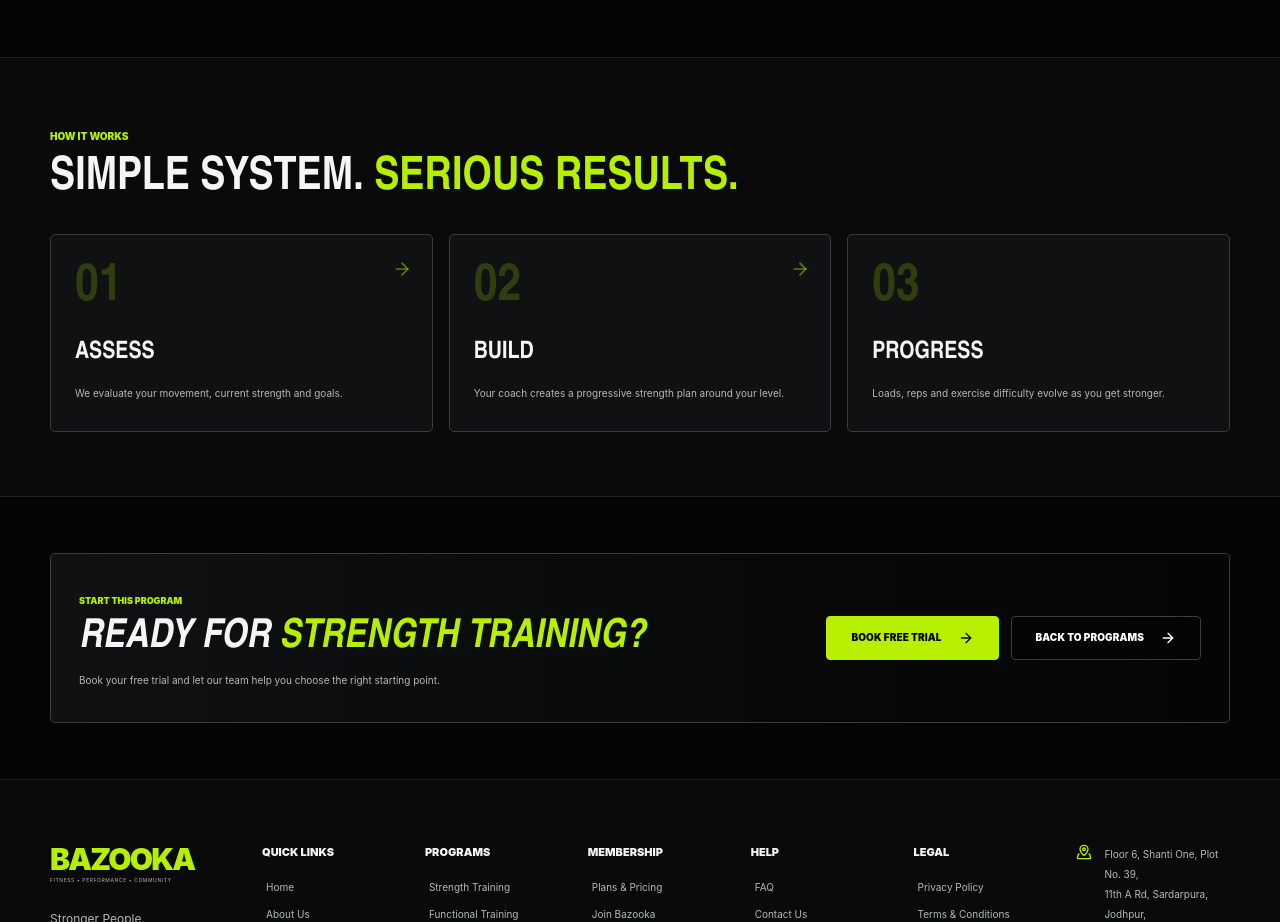
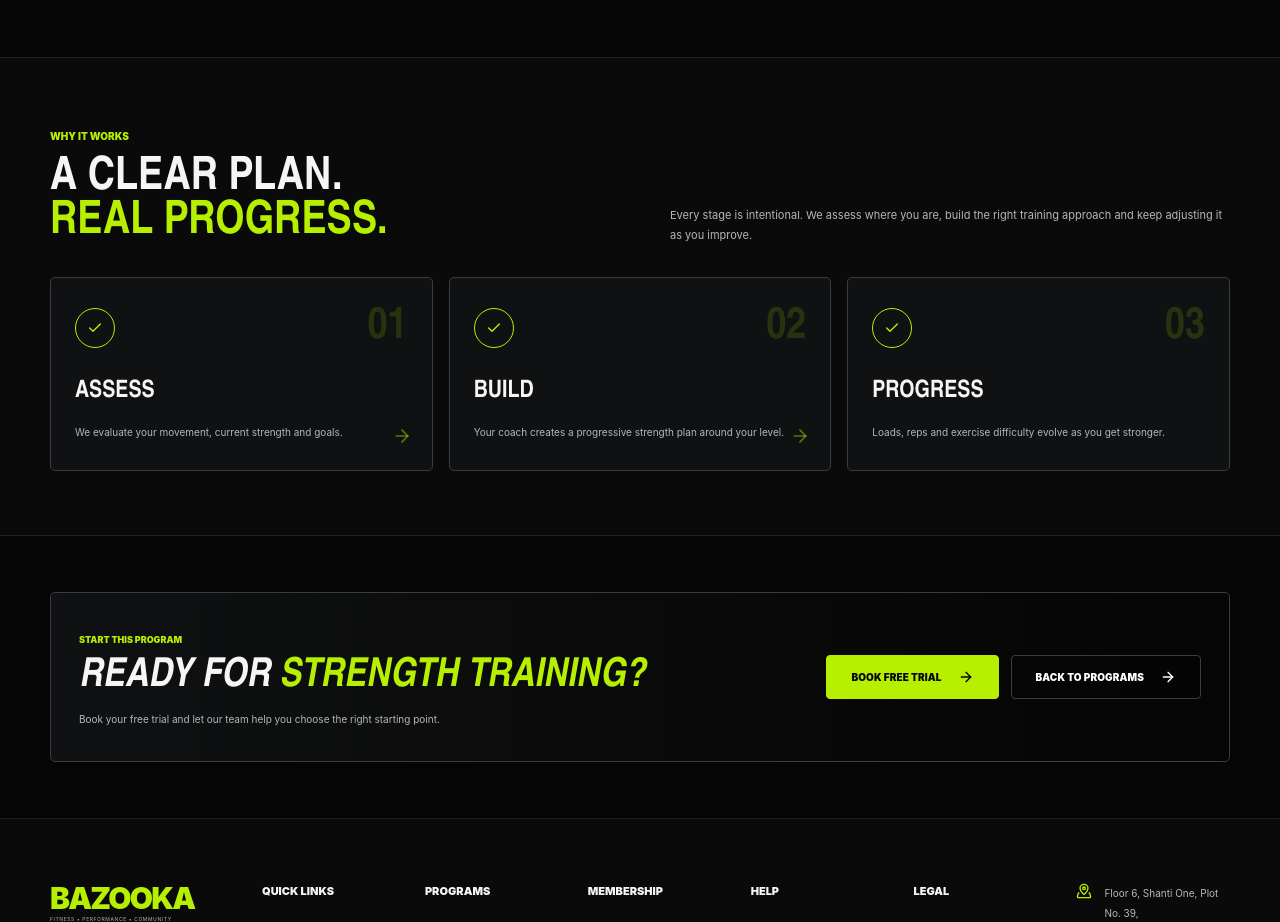
Before and after one commit to Shahzadkhanks19/bazooka-fitness, a Next.js app: page /programs/strength-training in a window 1280 px wide. Shown: the part 1140-2062 px from the top of the page. Built offline with nearby package versions, Linux system fonts and the light colour scheme.

Commit message:
refactor: align program process section with mockup language

```diff
--- a/components/programs/detail-process-section.tsx
+++ b/components/programs/detail-process-section.tsx
@@ -1,7 +1,7 @@
 "use client";
 
 import { motion } from "framer-motion";
-import { ArrowRight } from "lucide-react";
+import { ArrowRight, Check } from "lucide-react";
 import type { ProgramDetail } from "./program-data";
 import { reveal, shell } from "./programs-shared";
 
@@ -9,18 +9,24 @@ export default function DetailProcessSection({ program }: { program: ProgramDeta
   return (
     <section className="border-b border-bazooka-border/70 bg-bazooka-soft-black py-16">
       <div className={shell}>
-        <motion.div {...reveal} className="max-w-[720px]">
-          <span className="text-[10px] font-black uppercase text-bazooka-lime">How It Works</span>
-          <h2 className="font-display mt-3 text-[38px] font-black uppercase leading-[.95] sm:text-[46px]">Simple System. <span className="text-bazooka-lime">Serious Results.</span></h2>
+        <motion.div {...reveal} className="grid gap-6 lg:grid-cols-[360px_1fr] lg:items-end">
+          <div>
+            <span className="text-[10px] font-black uppercase text-bazooka-lime">Why It Works</span>
+            <h2 className="font-display mt-3 text-[38px] font-black uppercase leading-[.95] sm:text-[46px]">A Clear Plan. <span className="text-bazooka-lime">Real Progress.</span></h2>
+          </div>
+          <p className="max-w-[560px] text-[11px] leading-5 text-bazooka-text-secondary lg:justify-self-end">Every stage is intentional. We assess where you are, build the right training approach and keep adjusting it as you improve.</p>
         </motion.div>
 
         <div className="mt-8 grid gap-4 lg:grid-cols-3">
           {program.steps.map((step, index) => (
             <motion.article key={step.title} {...reveal} transition={{ duration: .5, delay: index * .06 }} className="group relative overflow-hidden rounded-[5px] border border-bazooka-border-strong bg-bazooka-surface px-6 py-7 transition-all duration-300 hover:-translate-y-1 hover:border-bazooka-lime">
-              <span className="font-display text-[52px] font-black leading-none text-bazooka-lime/20">0{index + 1}</span>
-              <h3 className="font-display mt-5 text-[24px] font-black uppercase">{step.title}</h3>
+              <div className="flex items-center justify-between">
+                <span className="grid size-10 place-items-center rounded-full border border-bazooka-lime text-bazooka-lime"><Check className="size-4" /></span>
+                <span className="font-display text-[44px] font-black leading-none text-bazooka-lime/15">0{index + 1}</span>
+              </div>
+              <h3 className="font-display mt-6 text-[24px] font-black uppercase">{step.title}</h3>
               <p className="mt-3 max-w-[320px] text-[10px] leading-5 text-bazooka-text-secondary">{step.text}</p>
-              {index < program.steps.length - 1 && <ArrowRight className="absolute right-5 top-6 hidden size-5 text-bazooka-lime/45 lg:block" />}
+              {index < program.steps.length - 1 && <ArrowRight className="absolute right-5 bottom-6 hidden size-5 text-bazooka-lime/45 lg:block" />}
             </motion.article>
           ))}
         </div>
```
